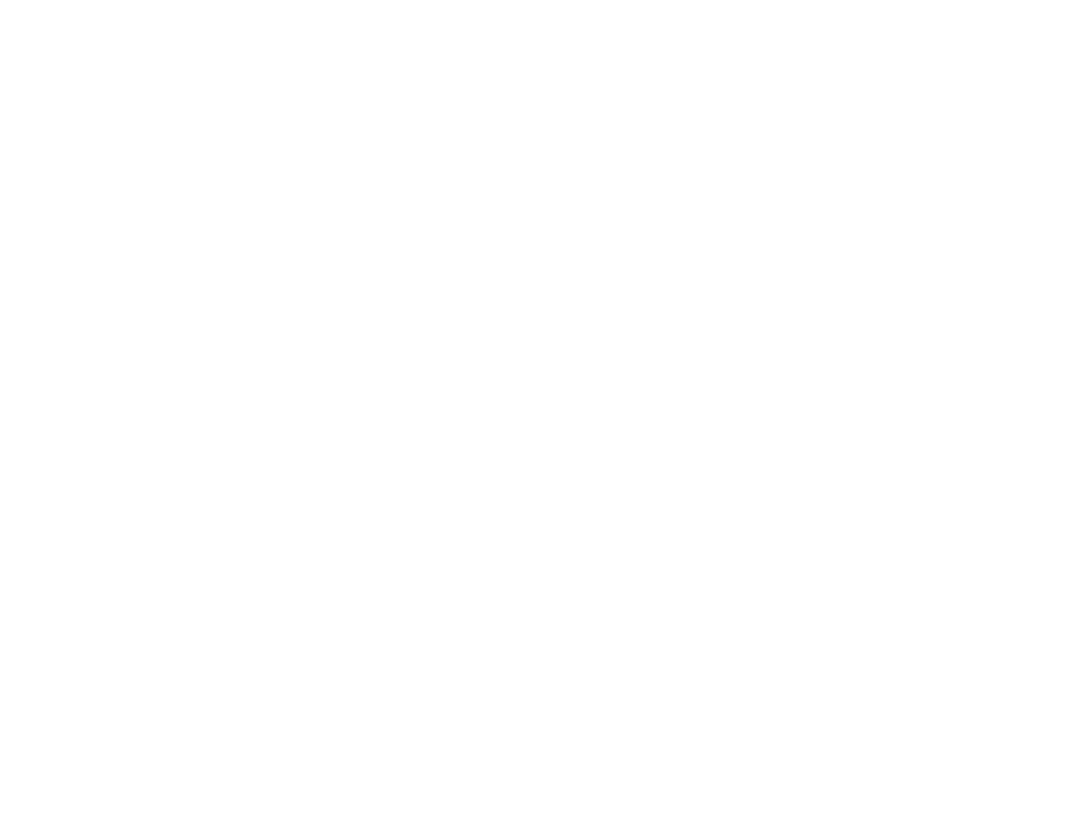
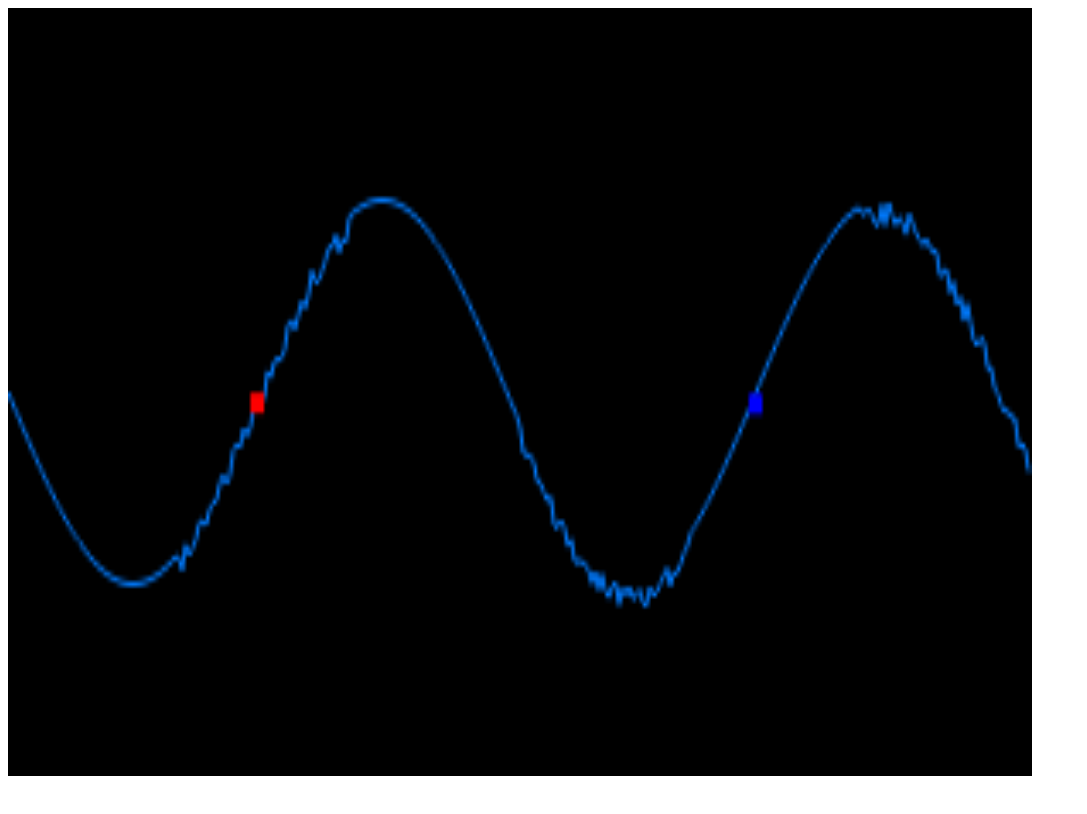
Before and after one commit to repiazza/bangjs, a plain HTML site: page index.html in a window 1280 px wide. Shown: the whole page, without its empty margins (0-1087 px from the left). Drawn offline with Linux system fonts and the light colour scheme.

Commit message:
Few Adjustments

```diff
--- a/bangzd.js
+++ /dev/null
@@ -1,5 +0,0 @@
-document.addEventListener("DOMContentLoaded", function () {
-  console.log("DOMContentLoaded -- init")
-  const canvas = document.getElementById("canvas")
-  const ctx = canvas.getContext("2d")
-});
--- /dev/null
+++ b/css/bang.css
@@ -0,0 +1,12 @@
+/* #container{ */
+  /* width:100%;
+  height:100%; */
+/* } */
+#cnvcontainer{
+  width:100%;
+  height:100%;
+}
+#canvas{
+  width:100%;
+  height:100%;
+}
--- a/index.html
+++ b/index.html
@@ -4,14 +4,14 @@
   <meta charset="UTF-8">
   <meta name="viewport" content="width=device-width, initial-scale=1.0">
   <title>Bangz3d</title>
-  <link rel="" src="./bangzd.css">
+  <link rel="stylesheet" type="text/css" href="./css/bang.css">
 </head>
-<body style="width:1024px;height:768px">
-  <div id="container" style="width:100%;height:100%">
-    <div id="canvasdv" style="margin-left:30%;margin-top:30%;">
+<body >
+  <div id="container">
+    <div id="cnvcontainer">
       <canvas id="canvas"></canvas>
     </div>
   </div>
-  <script src="./bangzd.js"></script>
+  <script src="./scripts/bang.js"></script>
 </body>
 </html>
--- /dev/null
+++ b/scripts/bang.js
@@ -0,0 +1,119 @@
+// const GAME_HEIGHT_AREA = 600
+// const GAME_WIDTH_AREA = 800
+const GAME_HEIGHT_AREA = 768
+const GAME_WIDTH_AREA = 1024
+const canvasYLimitRate = 4
+const canvasSinglePeriod = 0.043
+let player1pos = ['0', '0']
+let player2pos = ['0', '0']
+
+function setContainerDivStyle() {
+  var styleHeight = 'height:' + GAME_HEIGHT_AREA + 'px;'
+  var styleWidth = 'width:' + GAME_WIDTH_AREA + 'px;'
+  var styleValue = styleHeight + styleWidth
+  document.getElementById('container').setAttribute('style', styleValue)
+}
+
+document.addEventListener('DOMContentLoaded', function () {
+  const canvas = document.getElementById('canvas')
+  const ctx = canvas.getContext('2d')
+
+  setContainerDivStyle()
+
+  ctx.fillStyle = '#000000'
+  ctx.fillRect(0, 0, canvas.width, canvas.height)
+
+  createSenoid(canvas, ctx)
+  // drawXAxisLine(canvas, ctx)
+  setPlayerPosition(ctx)
+})
+
+function setPlayerPosition(context) {
+  var playerSquareSize = 4
+
+  context.fillStyle = '#FF0000'
+  context.fillRect(
+    player1pos[0],
+    player1pos[1],
+    playerSquareSize,
+    playerSquareSize
+  )
+
+  context.fillStyle = '#0000FF'
+  context.fillRect(
+    player2pos[0],
+    player2pos[1],
+    playerSquareSize,
+    playerSquareSize
+  )
+}
+
+function toDegrees(angle) {
+  return angle * (180 / Math.PI)
+}
+
+function createSenoid(cnv, context) {
+  var width = cnv.width
+  var height = cnv.height
+  var amplitude = height / canvasYLimitRate // Altura máxima da onda a partir do centro
+  var frequency = canvasSinglePeriod // Frequência da onda
+  var ruido = 5
+  var gRuido = 0
+
+  // Configura a cor da linha
+  context.strokeStyle = '#007bff' // Cor azul, por exemplo
+  context.lineWidth = 1
+  context.beginPath()
+
+  // Desenha a senoide
+  for (var x = 0; x < width; x++) {
+    // Calcula o valor y usando a função Math.sin
+    var y = height / 2 + amplitude * Math.sin(x * frequency)
+    var playerJustDrawed = 0
+
+    if (x > 0 && Math.trunc(y) == Math.trunc(height / 2)) {
+      if (x < width / 2 && player1pos[0] == 0) {
+        playerJustDrawed = 1
+        player1pos[0] = x - 2
+        player1pos[1] = y
+      } else if (x > width / 2 && player2pos[0] == 0) {
+        playerJustDrawed = 1
+        player2pos[0] = x - 2
+        player2pos[1] = y
+      }
+    }
+    if (!playerJustDrawed) {
+      if (0) {
+        // MESCLAR equacao de terreno
+      } else {
+        if (x % 100 == 0) gRuido = 0
+        else if ((x % 50 == 0 && gRuido == 0) || gRuido == 1) {
+          gRuido = 1
+          y += Math.random() * ruido
+        }
+        // Move para o ponto inicial ou conecta os pontos com linhas
+        if (x == 0) context.moveTo(x, y)
+        else context.lineTo(x, y)
+      }
+    }
+    playerJustDrawed = 0
+  }
+  context.stroke()
+
+  context.closePath()
+}
+
+function drawXAxisLine(cnv, context) {
+  var width = cnv.width
+  var height = cnv.height
+
+  context.strokeStyle = '#ffAA00' // Cor azul, por exemplo
+  context.lineWidth = 1
+
+  context.beginPath()
+  context.moveTo(0, height / 2)
+  context.lineTo(width, height / 2)
+  context.stroke()
+
+  context.closePath()
+}
```
Also changed, not shown: bangzd.css (deleted), 4 other files.
